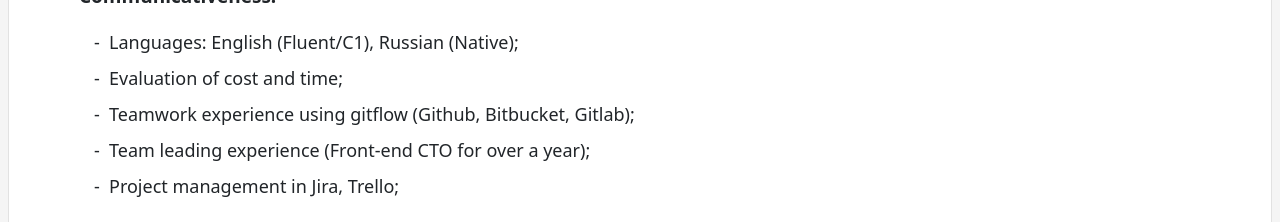
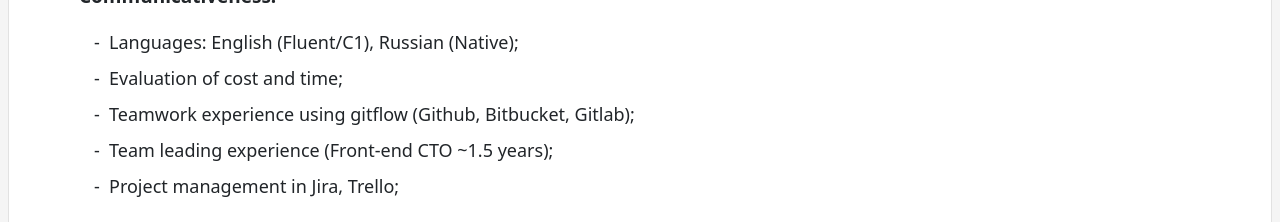
Before and after one commit to Slava-Nik/resume, a Next.js app: page / in a window 1280 px wide. Shown: the part 1660-1882 px from the top of the page. Built offline with nearby package versions, Linux system fonts and the light colour scheme.

Commit message:
small fix

```diff
--- a/components/Resume/Skills/index.tsx
+++ b/components/Resume/Skills/index.tsx
@@ -59,7 +59,7 @@
                     <li>Languages: English (Fluent/C1), Russian (Native);</li>
                     <li>Evaluation of cost and time;</li>
                     <li>Teamwork experience using gitflow (Github, Bitbucket, Gitlab);</li>
-                    <li>Team leading experience (Front-end CTO for over a year);</li>
+                    <li>Team leading experience (Front-end CTO ~1.5 years);</li>
                     <li>Project management in Jira, Trello;</li>
                 </List>
             </div>
```
